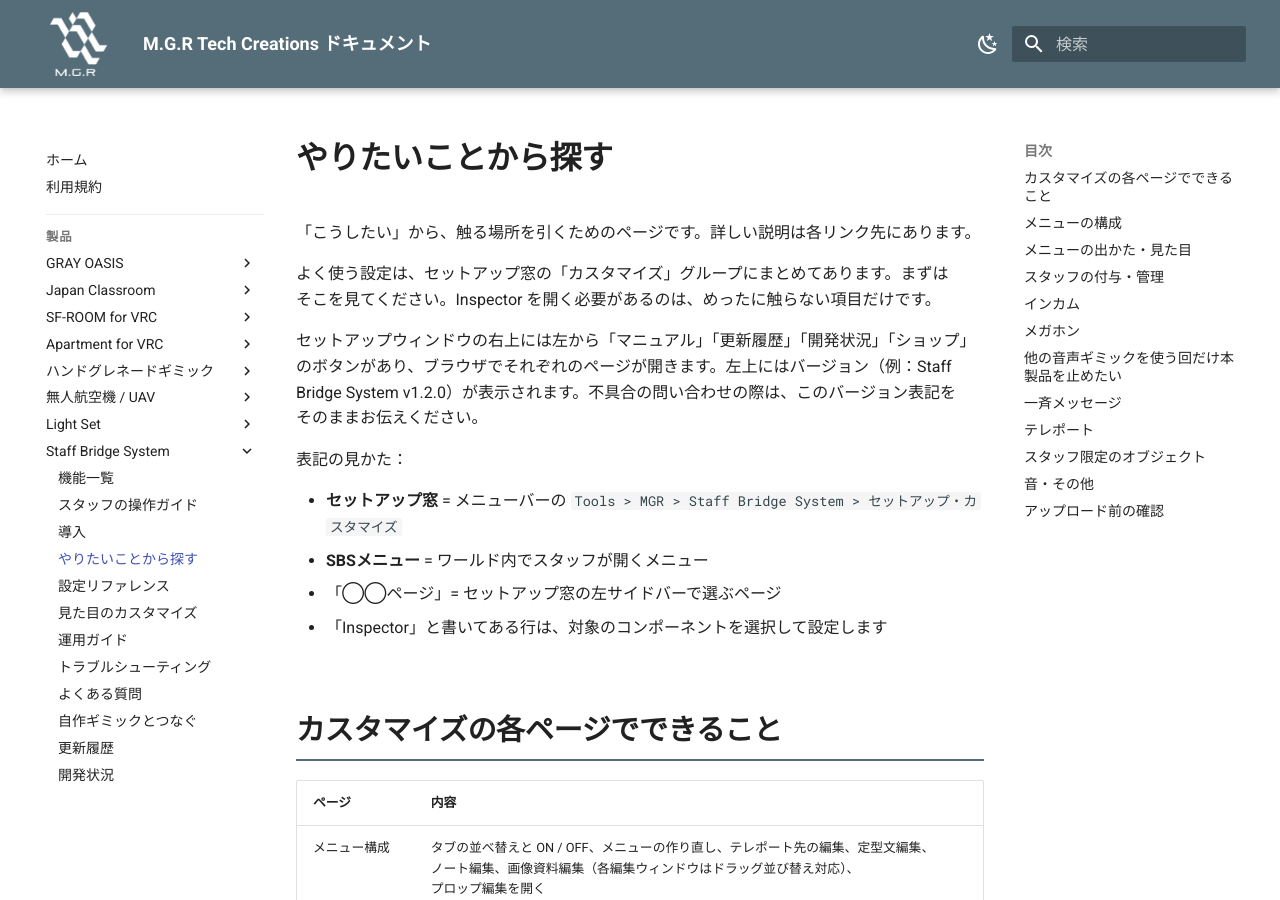
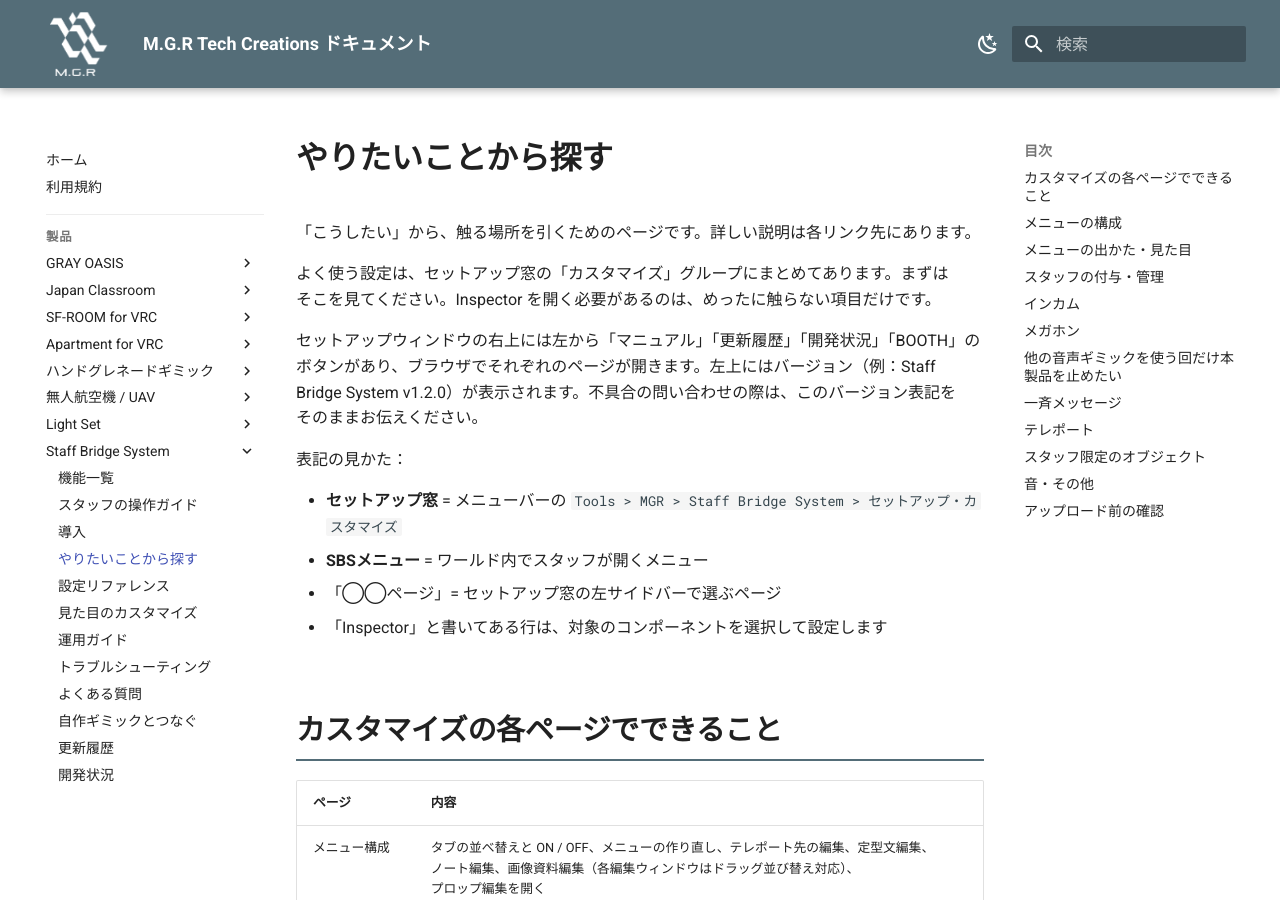
Before and after one commit to MAGURO-git/ProductArchive, an MkDocs documentation site: the page built from docs/staff-bridge-system/howto.md, in a window 1280 px wide and 900 px high. Built offline with MkDocs 1.6.1 and Material for MkDocs 9.7.7, drawn with Linux system fonts in a browser that asks for light colours.

Commit message:
SBS マニュアル: 更新履歴の見出しを簡潔にし、セットアップ窓のボタン表記をBOOTHへ変更

```diff
--- a/docs/staff-bridge-system/howto.md
+++ b/docs/staff-bridge-system/howto.md
@@ -4,7 +4,7 @@
 
 よく使う設定は、セットアップ窓の「カスタマイズ」グループにまとめてあります。まずはそこを見てください。Inspector を開く必要があるのは、めったに触らない項目だけです。
 
-セットアップウィンドウの右上には左から「マニュアル」「更新履歴」「開発状況」「ショップ」のボタンがあり、ブラウザでそれぞれのページが開きます。左上にはバージョン（例：Staff Bridge System v1.2.0）が表示されます。不具合の問い合わせの際は、このバージョン表記をそのままお伝えください。
+セットアップウィンドウの右上には左から「マニュアル」「更新履歴」「開発状況」「BOOTH」のボタンがあり、ブラウザでそれぞれのページが開きます。左上にはバージョン（例：Staff Bridge System v1.2.0）が表示されます。不具合の問い合わせの際は、このバージョン表記をそのままお伝えください。
 
 表記の見かた：
 
```
Also changed, not shown: docs/staff-bridge-system/changelog.md (+1 -1 lines), docs/staff-bridge-system/troubleshoot.md (+1 -1 lines).
